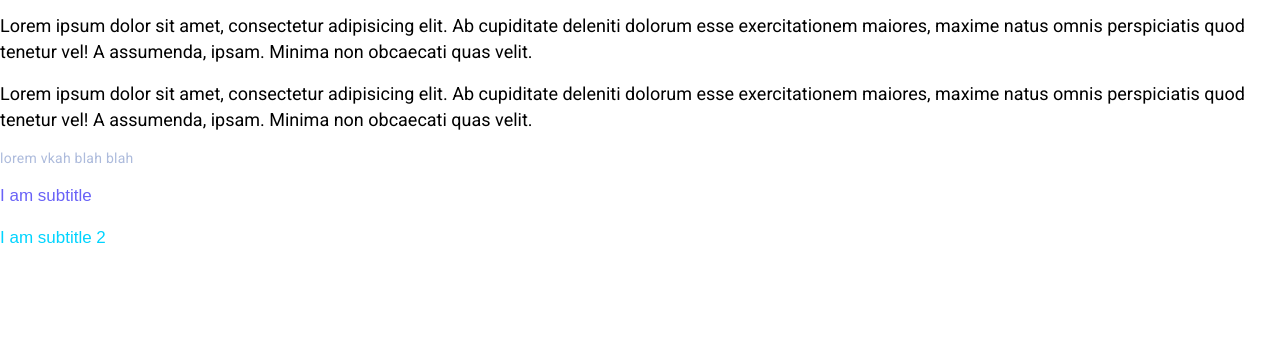
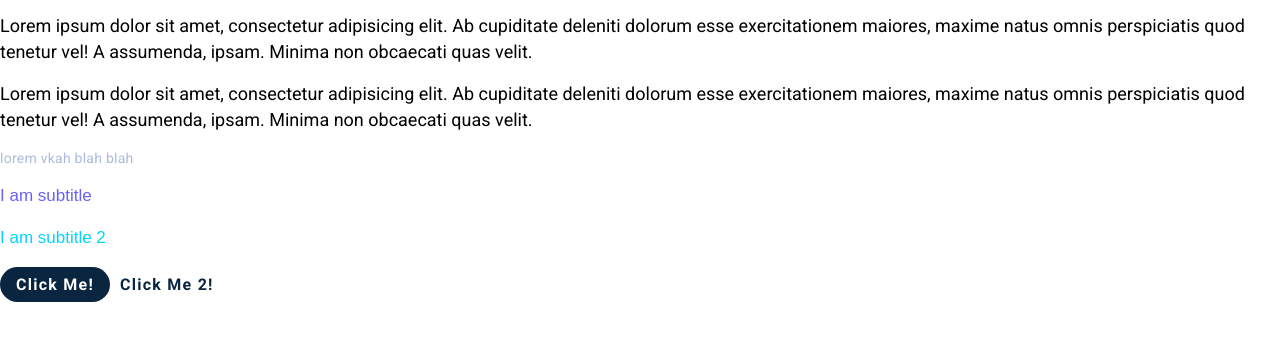
Before and after one commit to sameershaik-sudo/Swipe-Frontend, a plain HTML site: page index.html in a window 1280 px wide. Shown: the part 353-694 px from the top of the page. Drawn offline with Linux system fonts and the light colour scheme; a web font is replaced by a local one.

Commit message:
Defined styles for primary and secondary buttons

```diff
--- a/index.html
+++ b/index.html
@@ -41,5 +41,7 @@
     <p class="secondary-text">lorem vkah blah blah</p>
     <p class="subtitle">I am subtitle</p>
     <p class="subtitle2">I am subtitle 2</p>
+    <button class="primary-button">Click Me!</button>
+    <button class="secondary-button">Click Me 2!</button>
   </body>
 </html>
--- a/styles.css
+++ b/styles.css
@@ -18,6 +18,7 @@
   --p-height: 26px;
   --secondary-text-size: 14px;
   --secondary-text-height: 18px;
+  --button-size: 16px;
 
   /* SPACING */
   --spacing-sm: 8px;
@@ -29,6 +30,7 @@
   --purple-2: #7000ff;
   --blue-1: #00d4ff;
   --primary-accent: #0a2540;
+  --primary-button-hover: #6d7a88;
   --bg-white: #fff;
   --bg-light: #f7f9fc;
 }
@@ -132,3 +134,38 @@ p {
   color: var(--text-grey);
   letter-spacing: 0.25px;
 }
+
+.primary-button {
+  font-family: var(--body-font);
+  font-size: var(--button-size);
+  letter-spacing: 1.25px;
+  font-weight: bold;
+  border-radius: 20px;
+  border: none;
+  padding: var(--spacing-sm) var(--spacing-md);
+  background-color: var(--primary-accent);
+  color: var(--text-light);
+  transition: all 0.15s ease;
+}
+
+.primary-button:hover {
+  background-color: var(--primary-button-hover);
+  cursor: pointer;
+}
+
+.secondary-button {
+  font-family: var(--body-font);
+  font-size: var(--button-size);
+  letter-spacing: 1.25px;
+  font-weight: bold;
+  border-radius: 20px;
+  border: none;
+  background-color: transparent;
+  color: var(--primary-accent);
+  transition: all 0.15s ease;
+}
+
+.secondary-button:hover {
+  opacity: 0.75;
+  cursor: pointer;
+}
```
